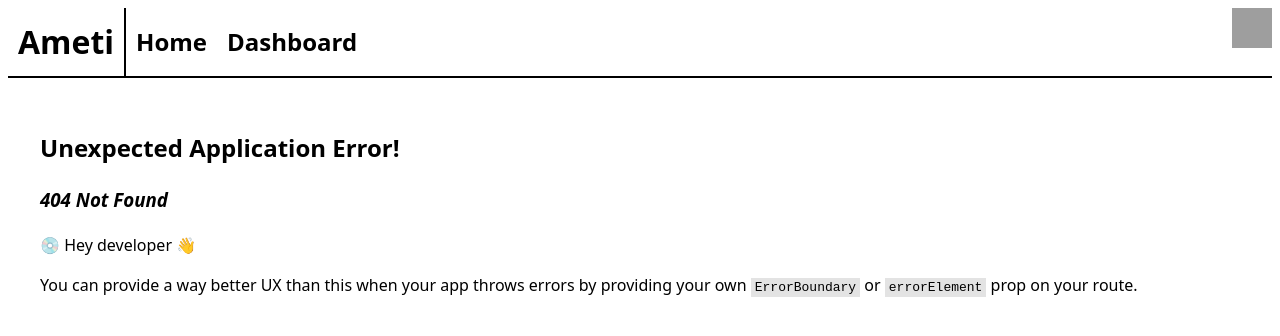
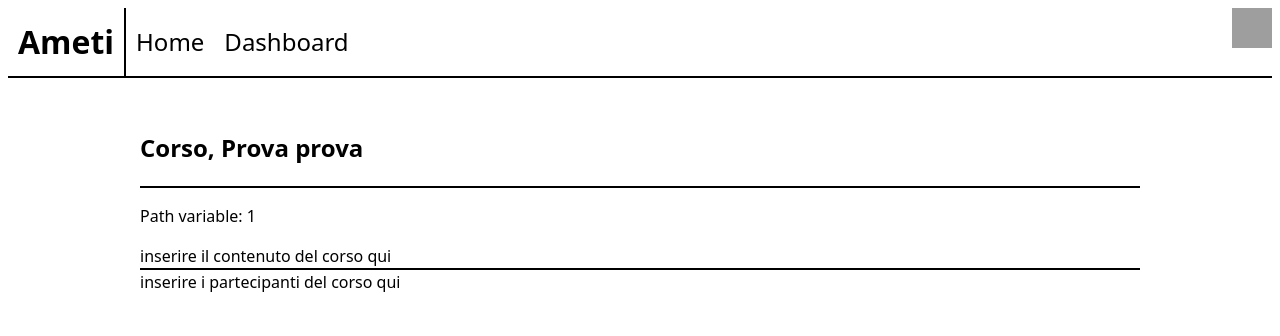
Before and after one commit to YannicRamser/project-app, a React (Vite) app in the folder project-app/: page /corso/1 in a window 1280 px wide. Before the commit this address had no page. Shown: the top 336 px of the page. Built offline with nearby package versions, Linux system fonts and the light colour scheme; grey boxes are pictures that could not be loaded.

Commit message:
Corso added

```diff
--- a/project-app/src/App.css
+++ b/project-app/src/App.css
@@ -1,5 +1,9 @@
 #app-content {
-  max-width: 1200px;
+  max-width: 1000px;
   margin: auto;
   padding: 2rem;
 }
+
+.line {
+  border: 1px solid black;
+}
--- /dev/null
+++ b/project-app/src/pages/Corso.jsx
@@ -0,0 +1,26 @@
+import { useParams } from 'react-router-dom'
+import "./Corso.css"
+
+export default function Corso() {
+    const corsoName = useParams().corsoName;
+
+    // get data with name
+    // set data to corsoInfo
+    const corsoInfo = ["Corso", "Prova prova"]
+
+    return (
+        <div id="corso-container">
+            <h2>{corsoInfo[0]}, {corsoInfo[1]}</h2>
+            <div className="line"></div>
+
+            <p>Path variable: {corsoName}</p>
+
+
+            inserire il contenuto del corso qui
+
+            <div className="line"></div>
+
+            inserire i partecipanti del corso qui
+        </div>
+    )
+}
--- a/project-app/src/pages/Dashboard.jsx
+++ b/project-app/src/pages/Dashboard.jsx
@@ -1,7 +1,9 @@
-export default function Dashboard(){
+export default function Dashboard() {
     return (
         <div>
             <h2>Dashboard</h2>
+
+            <div className="line"></div>
         </div>
-        )
+    )
 }
--- a/project-app/src/pages/Header.css
+++ b/project-app/src/pages/Header.css
@@ -27,11 +27,11 @@
     padding: 0;
 }
 
+#header-navIcon a {
+    text-decoration: none;
+    color: black;
+ }
+
 #header-settings {
     align-content: flex-end;
 }
-
-#header-line {
-    margin: 0;
-    border: 1px solid black;
-}
--- a/project-app/src/pages/Header.jsx
+++ b/project-app/src/pages/Header.jsx
@@ -8,15 +8,15 @@ export default function Header() {
 
                 <div id="header-icons">
                     <div id="header-navBar">
-                        <h2 id="header-navIcon">Home</h2>
-                        <h2 id="header-navIcon">Dashboard</h2>
+                        <h2 id="header-navIcon"><a href="/">Home</a></h2>
+                        <h2 id="header-navIcon"><a href="/dashboard">Dashboard</a></h2>
                     </div>
 
                     <img id="header-settings" src="../assets/settings-icon.png" width={40} height={40} alt="Settings"/>
                 </div>
 
             </div>
-            <div id="header-line"/>
+            <div className="line"/>
         </>
     )
 
--- a/project-app/src/pages/Home.jsx
+++ b/project-app/src/pages/Home.jsx
@@ -2,9 +2,13 @@ import React from 'react';
 
 const Home = () => {
     return (
-        <div style={{ margin: '0 100px', display: 'flex', justifyContent: 'space-between', alignItems: 'center', height: '100px' }}>
-            <h2>Home</h2>
-            <button>Non fa ancora nulla</button>
+        <div>
+            <div style={{display: 'flex', justifyContent: 'space-between', alignItems: 'center'}}>
+                <h2>Home</h2>
+                <button>Non fa ancora nulla</button>
+            </div>
+
+            <div className="line"></div>
         </div>
     );
 };
```
Also changed, not shown: project-app/src/App.jsx (+4 -3 lines), project-app/src/page/Login.css (deleted), project-app/src/pages/Corso.css (added), project-app/src/pages/Login.css (added), project-app/src/pages/Login.jsx (renamed from project-app/src/page/Login.jsx).
